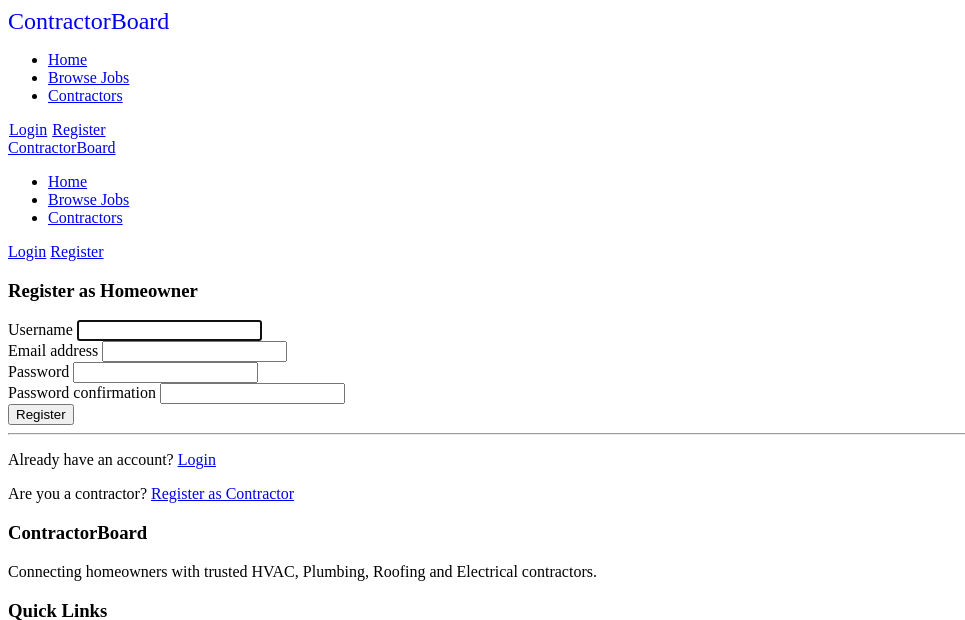
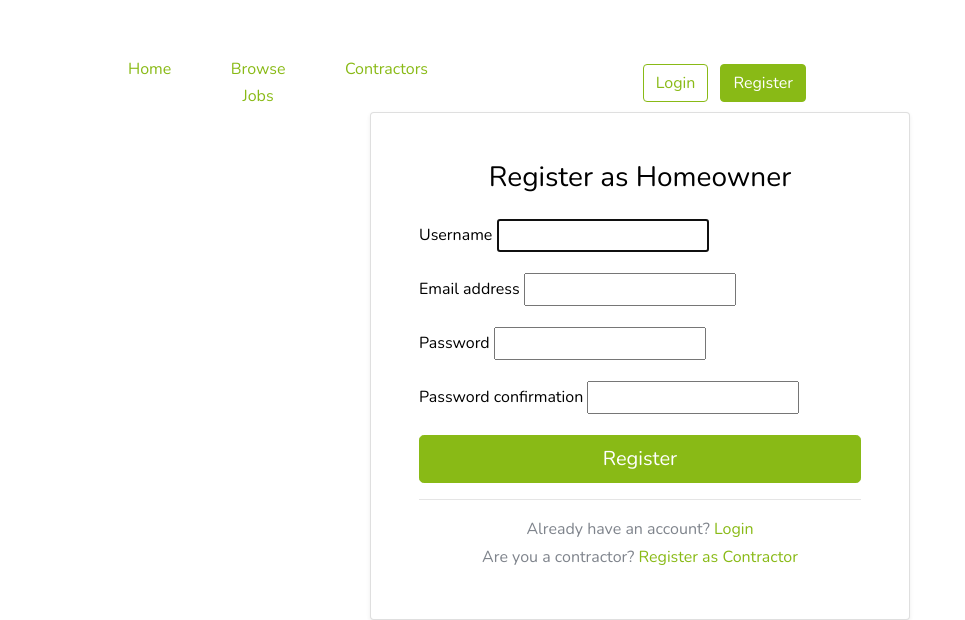
Before and after one commit to kenetworkltd-oss/Contractorboard, a Django app: page /accounts/register/homeowner/ in a window 1280 px wide. Shown: the top 620 px of the page, without its empty margins (0-965 px from the left). Run offline with Django 5.2, Linux system fonts and the light colour scheme; some libraries are stand-ins or nearby versions.

Commit message:
Fix layout: Add missing core Bootstrap CSS CDN to base.html

```diff
--- a/templates/base.html
+++ b/templates/base.html
@@ -1,47 +1,31 @@
 {% load static %}
 <!DOCTYPE html>
 <html lang="en">
-<header class="site-navbar mt-3">
-    <div class="container-fluid">
-      <div class="row align-items-center justify-content-between no-gutters px-3">
-
-        <div class="site-logo col-auto">
-          <a href="/" class="text-white font-weight-bold" style="text-decoration: none; font-size: 1.5rem;">ContractorBoard</a>
-        </div>
-
-        <nav class="site-navigation col-auto d-none d-lg-block">
-          <ul class="site-menu list-unstyled d-flex flex-row align-items-center mb-0">
-            <li class="mx-3"><a href="/" class="nav-link p-0 text-white">Home</a></li>
-            <li class="mx-3"><a href="/jobs/" class="nav-link p-0 text-white">Browse Jobs</a></li>
-            <li class="mx-3"><a href="/contractors/" class="nav-link p-0 text-white">Contractors</a></li>
-          </ul>
-        </nav>
-
-        <div class="col-auto d-flex align-items-center">
-          {% if user.is_authenticated %}
-            <a href="/dashboard/" class="btn btn-outline-white btn-sm mr-2 py-2 px-3">Dashboard</a>
-            <a href="{% url 'account_logout' %}" class="btn btn-primary btn-sm py-2 px-3">Logout</a>
-          {% else %}
-            <a href="{% url 'account_login' %}" class="btn btn-outline-white btn-sm mr-2 py-2 px-3 text-white" style="border: 1px solid rgba(255,255,255,0.3);">Login</a>
-            <a href="{% url 'account_signup' %}" class="btn btn-primary btn-sm py-2 px-3">Register</a>
-          {% endif %}
-        </div>
-
-      </div>
-    </div>
-  </header>
+<head>
+    <meta charset="UTF-8">
+    <meta name="viewport" content="width=device-width, initial-scale=1, shrink-to-fit=no">
+    <title>{% block title %}ContractorBoard{% endblock %}</title>
+    <link rel="stylesheet" href="{% static 'css/custom-bs.css' %}">
+    <link rel="stylesheet" href="{% static 'css/bootstrap-select.min.css' %}">
+    <link rel="stylesheet" href="{% static 'css/owl.carousel.min.css' %}">
+    <link rel="stylesheet" href="{% static 'css/animate.min.css' %}">
+    <link rel="stylesheet" href="{% static 'css/style.css' %}">
+</head>
 <body id="top">
 
 <div class="site-wrap">
 
+  <!-- NAVBAR -->
   <header class="site-navbar mt-3">
     <div class="container-fluid">
       <div class="row align-items-center">
 
+        <!-- Logo -->
         <div class="site-logo col-4">
           <a href="/">ContractorBoard</a>
         </div>
 
+        <!-- Nav Links Center -->
         <nav class="col-4 text-center d-none d-lg-block">
           <ul class="list-unstyled d-inline-flex mb-0">
             <li class="mr-3"><a href="/" class="nav-link">Home</a></li>
@@ -50,6 +34,7 @@
           </ul>
         </nav>
 
+        <!-- Auth Buttons Right -->
         <div class="col-4 text-right">
           {% if user.is_authenticated %}
             <a href="/dashboard/" class="btn btn-outline-primary mr-2">Dashboard</a>
@@ -64,6 +49,7 @@
     </div>
   </header>
 
+  <!-- Messages -->
   {% if messages %}
   <div class="container mt-3">
     {% for message in messages %}
@@ -75,8 +61,10 @@
   </div>
   {% endif %}
 
+  <!-- Page Content -->
   {% block content %}{% endblock %}
 
+  <!-- FOOTER -->
   <footer class="site-footer">
     <div class="container">
       <div class="row">
```
